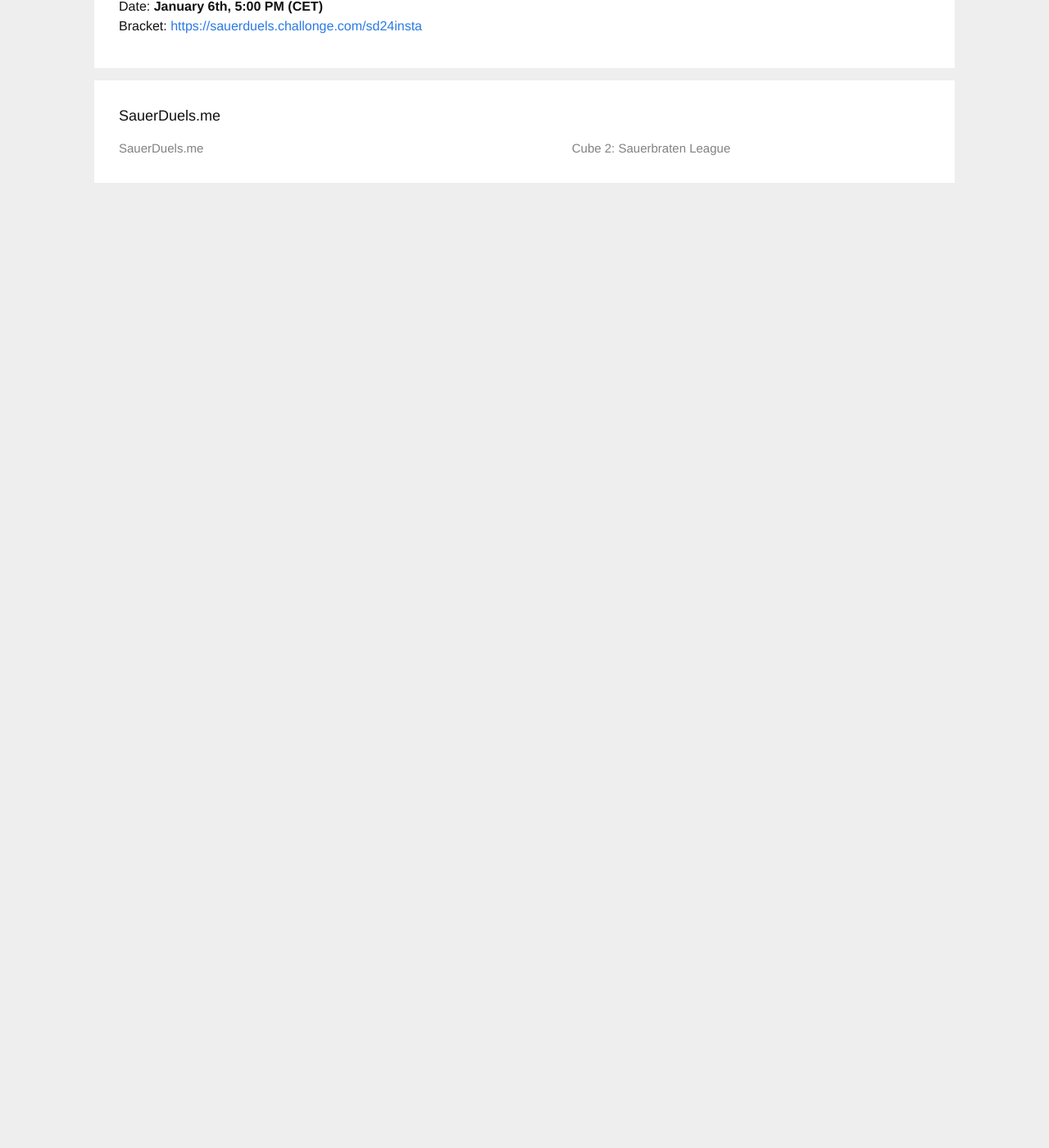
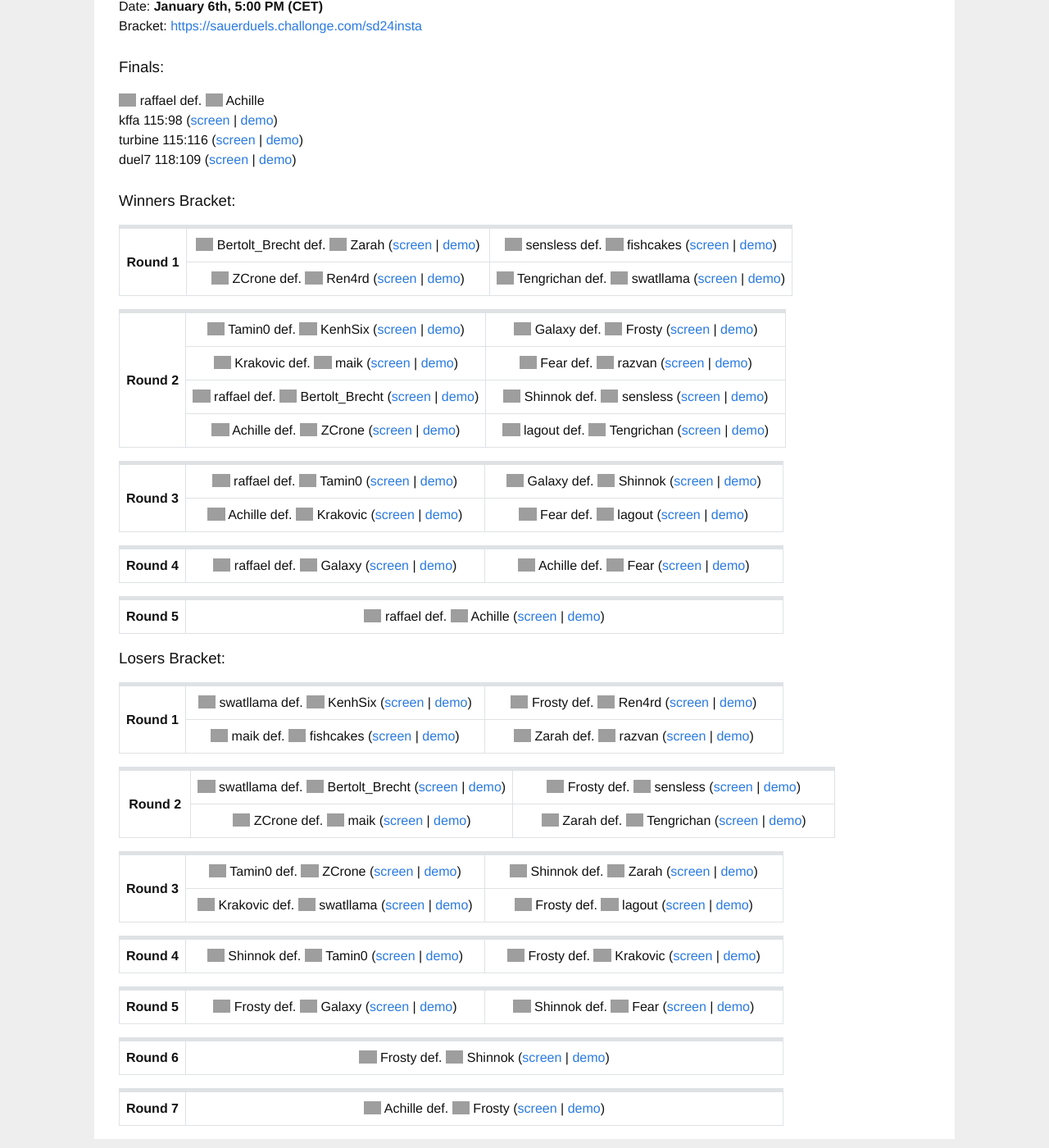
Before and after one commit to sauerduels/website, a Jekyll site: the page built from _events/sd24-insta.md, in a window 1280 px wide and 1400 px high, scrolled down 349 px. Shown: the whole window at 82% size. Built offline with Jekyll 4.4.1, drawn with Linux system fonts in a browser that asks for light colours; a script that is not in the unit is left out; before the commit the page ends 900 px from its top, so only the background shows below that; some of the changed text lies outside the part shown; grey boxes are pictures that could not be loaded.

Commit message:
update site as of sd24

```diff
--- a/_events/sd24-insta.md
+++ b/_events/sd24-insta.md
@@ -3,6 +3,92 @@
 index: 24
 date: '2019-01-06 18:00:00 +01:00'
 bracketurl: https://sauerduels.challonge.com/sd24insta
-signupurl: https://sauerduels.challonge.com/tournaments/signup/MYaqaBA5MV
-completed: false
+completed: true
+finals:
+  result: raffael def. Achille
+  games:
+    - title: kffa 115:98
+      slug: sd24_final_achille_vs_raffael_game1
+    - title: turbine 115:116
+      slug: sd24_final_achille_vs_raffael_game2
+    - title: duel7 118:109
+      slug: sd24_final_achille_vs_raffael_game3
+brackets:
+  Winners:
+    - - result: Bertolt_Brecht def. Zarah
+        slug: sd24_bertolt_brecht_vs_zarah
+      - result: sensless def. fishcakes
+        slug: sd24_fishcakes_vs_sensless
+      - result: ZCrone def. Ren4rd
+        slug: sd24_ren4rd_vs_zcrone
+      - result: Tengrichan def. swatllama
+        slug: sd24_swatllama_vs_tengrichan
+    - - result: Tamin0 def. KenhSix
+        slug: sd24_kenhsix_vs_tamin0
+      - result: Galaxy def. Frosty
+        slug: sd24_frosty_vs_galaxy
+      - result: Krakovic def. maik
+        slug: sd24_krakovic_vs_maik
+      - result: Fear def. razvan
+        slug: sd24_fear_vs_razvan
+      - result: raffael def. Bertolt_Brecht
+        slug: sd24_bertolt_brecht_vs_raffael
+      - result: Shinnok def. sensless
+        slug: sd24_sensless_vs_shinnok
+      - result: Achille def. ZCrone
+        slug: sd24_achille_vs_zcrone
+      - result: lagout def. Tengrichan
+        slug: sd24_lagout_vs_tengrichan
+    - - result: raffael def. Tamin0
+        slug: sd24_raffael_vs_tamin0
+      - result: Galaxy def. Shinnok
+        slug: sd24_galaxy_vs_shinnok
+      - result: Achille def. Krakovic
+        slug: sd24_achille_vs_krakovic
+      - result: Fear def. lagout
+        slug: sd24_fear_vs_lagout
+    - - result: raffael def. Galaxy
+        slug: sd24_galaxy_vs_raffael
+      - result: Achille def. Fear
+        slug: sd24_achille_vs_fear
+    - - result: raffael def. Achille
+        slug: sd24_achille_vs_raffael
+
+  Losers:
+    - - result: swatllama def. KenhSix
+        slug: sd24_kenhsix_vs_swatllama
+      - result: Frosty def. Ren4rd
+        slug: sd24_frosty_vs_ren4rd
+      - result: maik def. fishcakes
+        slug: sd24_fishcakes_vs_maik
+      - result: Zarah def. razvan
+        slug: sd24_razvan_vs_zarah
+    - - result: swatllama def. Bertolt_Brecht
+        slug: sd24_bertolt_brecht_vs_swatllama
+      - result: Frosty def. sensless
+        slug: sd24_frosty_vs_sensless
+      - result: ZCrone def. maik
+        slug: sd24_maik_vs_zcrone
+      - result: Zarah def. Tengrichan
+        slug: sd24_tengrichan_vs_zarah
+    - - result: Tamin0 def. ZCrone
+        slug: sd24_tamin0_vs_zcrone
+      - result: Shinnok def. Zarah
+        slug: sd24_shinnok_vs_zarah
+      - result: Krakovic def. swatllama
+        slug: sd24_krakovic_vs_swatllama
+      - result: Frosty def. lagout
+        slug: sd24_frosty_vs_lagout
+    - - result: Shinnok def. Tamin0
+        slug: sd24_shinnok_vs_tamin0
+      - result: Frosty def. Krakovic
+        slug: sd24_frosty_vs_krakovic
+    - - result: Frosty def. Galaxy
+        slug: sd24_frosty_vs_galaxy
+      - result: Shinnok def. Fear
+        slug: sd24_fear_vs_shinnok
+    - - result: Frosty def. Shinnok
+        slug: sd24_frosty_vs_shinnok
+    - - result: Achille def. Frosty
+        slug: sd24_achille_vs_frosty
 ---
--- a/_plugins/replace_names.rb
+++ b/_plugins/replace_names.rb
@@ -69,7 +69,11 @@
       'Master' => 'de',
       'Alli' => 'de',
       'ZahariaHome' => 'ro',
-      'benzomatic' => 'de' }
+      'benzomatic' => 'de',
+      'sensless' => 'de',
+      'Galaxy' => 'br',
+      'maik' => 'it',
+      'razvan' => 'ro' }
 
     def add_flags(input)
       PLAYER_COUNTRIES.each {|key, value| input = input.gsub(key, "<span class=\"player\"><img class=\"flag\" src=\"https://sauerduels.me/images/#{value}.png\" /> #{key}</span>") }
--- a/hof.html
+++ b/hof.html
@@ -9,7 +9,7 @@
   - category: FFA
     name: Redon
   - category: Insta
-    name: Gangler
+    name: raffael
 hof:
   - category: Effic
     members:
@@ -60,22 +60,23 @@
       - name: Gangler
         golden: 3
         bronze: 2
+      - name: raffael
+        golden: 2
+        silver: 1
       - name: starch
         golden: 2
-      - name: raffael
-        golden: 1
-        silver: 1
+      - name: Achille
+        silver: 2
       - name: Rexus
         silver: 2
       - name: Honzik1
         golden: 1
+      - name: Frosty
+        silver: 1
+        bronze: 1
       - name: Partizan
         bronze: 3
-      - name: Achille
-        silver: 1
       - name: fatmonkeygenius
-        silver: 1
-      - name: Frosty
         silver: 1
       - name: hades
         silver: 1
```
Also changed, not shown: info.md (+1 -1 lines).
